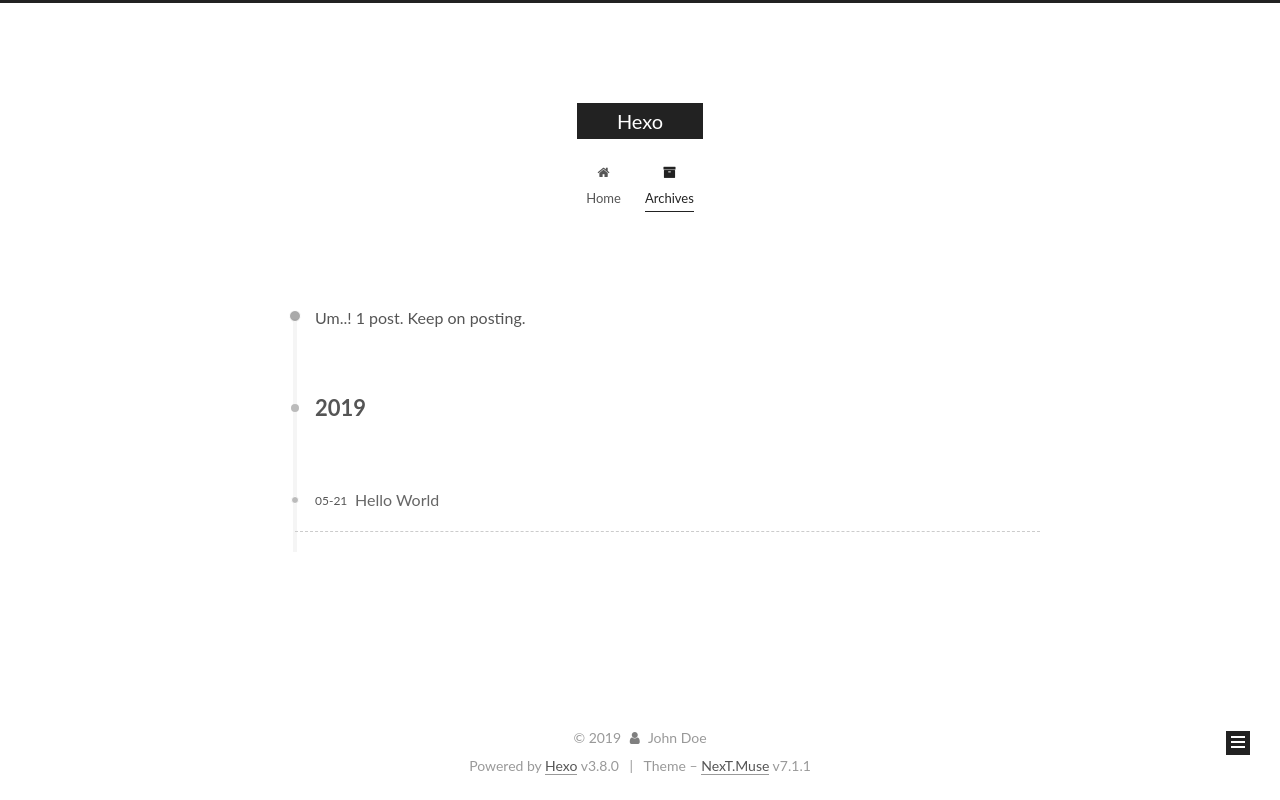
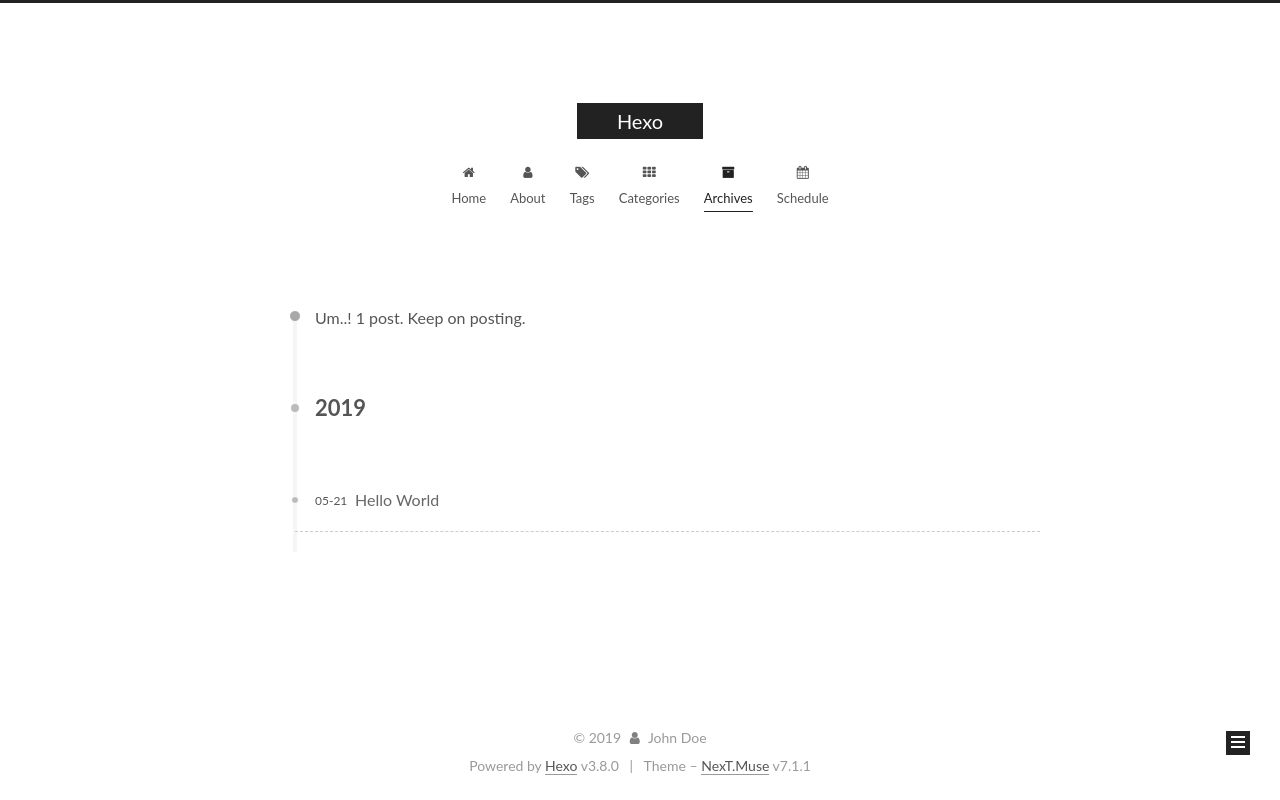
Before and after one commit to AIRPAN/AIRPAN.github.io, a plain HTML site: page archives/2019/05/index.html in a window 1280 px wide. Drawn offline with Linux system fonts and the light colour scheme.

Commit message:
Site updated: 2019-05-22 07:49:34

```diff
--- a/archives/2019/05/index.html
+++ b/archives/2019/05/index.html
@@ -223,6 +223,57 @@
 
 
 
+          <li class="menu-item menu-item-about">
+
+
+
+
+
+
+
+
+
+    <a href="/about/" rel="section"><i class="menu-item-icon fa fa-fw fa-user"></i> <br>About</a>
+
+  </li>
+
+
+
+
+          <li class="menu-item menu-item-tags">
+
+
+
+
+
+
+
+
+
+    <a href="/tags/" rel="section"><i class="menu-item-icon fa fa-fw fa-tags"></i> <br>Tags</a>
+
+  </li>
+
+
+
+
+          <li class="menu-item menu-item-categories">
+
+
+
+
+
+
+
+
+
+    <a href="/categories/" rel="section"><i class="menu-item-icon fa fa-fw fa-th"></i> <br>Categories</a>
+
+  </li>
+
+
+
+
           <li class="menu-item menu-item-archives menu-item-active">
 
 
@@ -239,7 +290,36 @@
 
 
 
+
+          <li class="menu-item menu-item-schedule">
+
+
+
+
+
+
+
+
+
+    <a href="/schedule/" rel="section"><i class="menu-item-icon fa fa-fw fa-calendar"></i> <br>Schedule</a>
+
+  </li>
+
+
+
     </ul>
+
+
+
+
+
+
+
+
+
+
+
+
 
 
 
--- a/css/main.css
+++ b/css/main.css
@@ -1765,7 +1765,7 @@ pre .javascript .function {
   width: 4px;
   height: 4px;
   border-radius: 50%;
-  background: #c4ffd1;
+  background: #dee4e4;
 }
 .feed-link,
 .chat {
```
Also changed, not shown: 2019/05/21/hello-world/index.html (+68 -0 lines), archives/2019/index.html (+80 -0 lines), archives/index.html (+80 -0 lines), index.html (+68 -0 lines).
